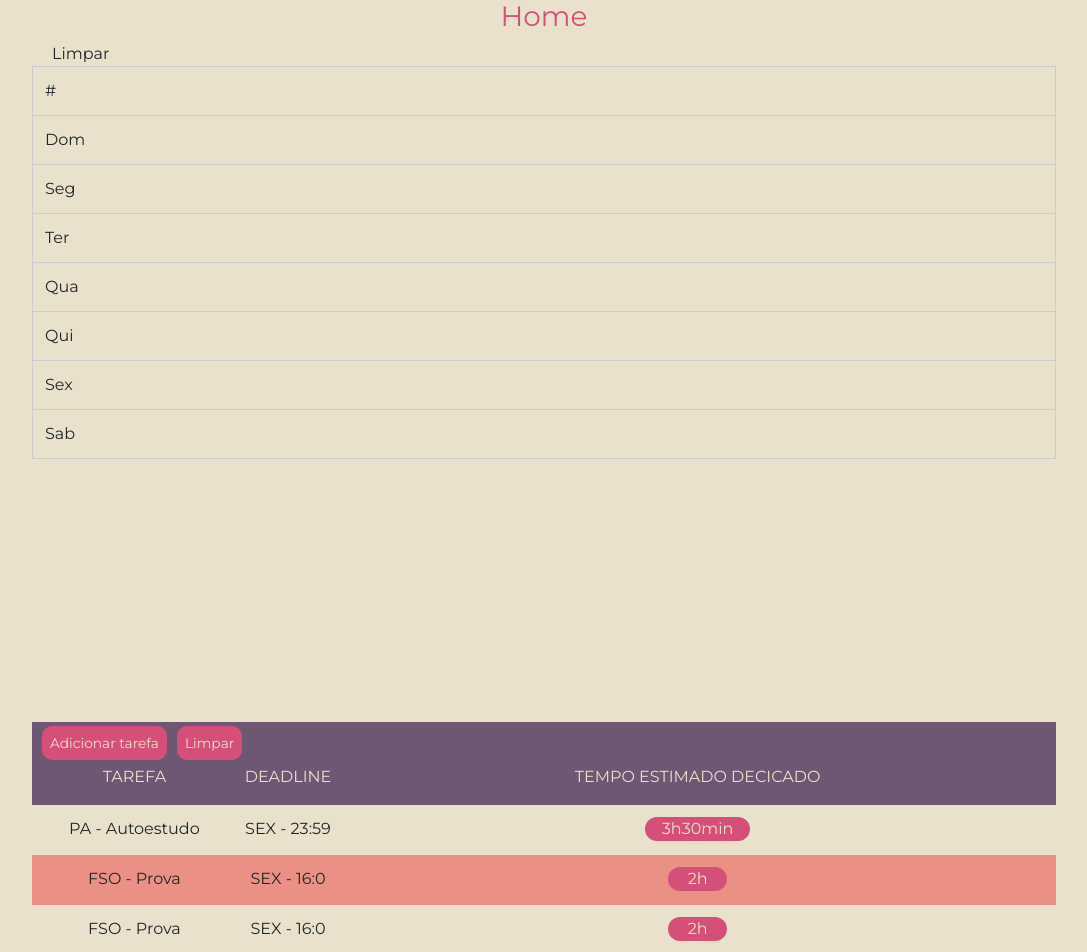
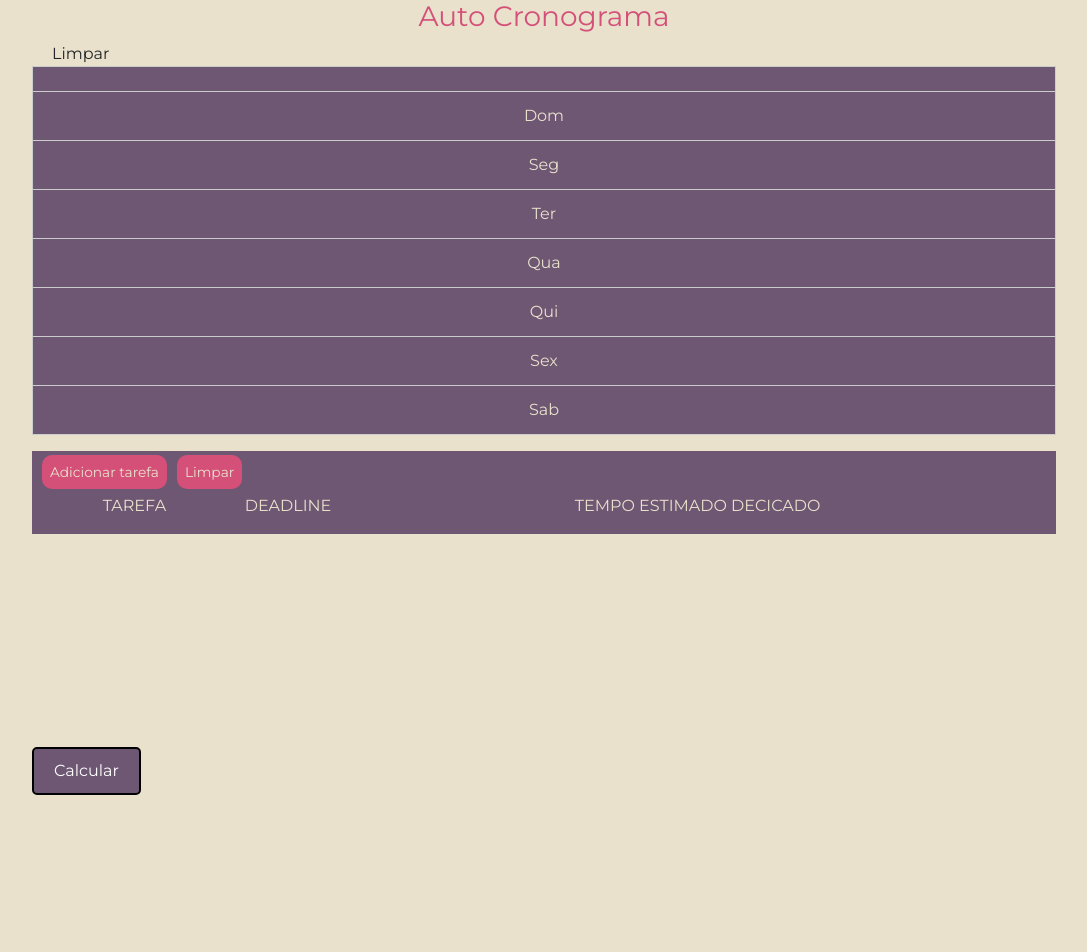
Before and after one commit to projeto-de-algoritmos/Greed_AutoCronograma, a React (Create React App) app in the folder app/: page /home in a window 1280 px wide. Shown: the top 952 px of the page, without its empty margins (96-1183 px from the left). After the commit the page ends 800 px from the top, so only its background shows below. Built offline with nearby package versions, Linux system fonts and the light colour scheme; some icons are missing.

Commit message:
Create schedule logic and show the schelude page
Co-authored-by: Sam Buters <sambuters@gmail.com>

```diff
--- /dev/null
+++ b/app/src/components/Cell/index.js
@@ -0,0 +1,51 @@
+import React, { useState } from "react";
+import { Tooltip } from "reactstrap";
+import "./styles.css";
+
+export default function Cell({
+  organizedTasks,
+  config,
+  totalTimeMimDay,
+  i,
+  j,
+}) {
+  const [tooltipOpen, setTooltipOpen] = useState(false);
+  const toggle = () => setTooltipOpen(!tooltipOpen);
+
+  return (
+    <>
+      <td
+        className="cell"
+        id={`t-${i}${j}`}
+        style={{
+          backgroundColor:
+            organizedTasks?.find(
+              (task) =>
+                Number(task.initTimeMin) + Number(task.time) >=
+                i * totalTimeMimDay + j * Number(config.stepMin)
+            )?.color || null,
+        }}
+      ></td>
+      {organizedTasks?.find(
+        (task) =>
+          Number(task.initTimeMin) + Number(task.time) >=
+          i * totalTimeMimDay + j * Number(config.stepMin)
+      ) && (
+        <Tooltip
+          placement="bottom"
+          isOpen={tooltipOpen}
+          target={`t-${i}${j}`}
+          toggle={toggle}
+        >
+          {
+            organizedTasks?.find(
+              (task) =>
+                Number(task.initTimeMin) + Number(task.time) >=
+                i * totalTimeMimDay + j * Number(config.stepMin)
+            )?.name
+          }
+        </Tooltip>
+      )}
+    </>
+  );
+}
--- /dev/null
+++ b/app/src/components/Cell/styles.css
@@ -0,0 +1,7 @@
+td.cell:hover {
+  transform: scale(1.1);
+  -webkit-transform: scale(1.1);
+}
+td.cell {
+  transition: 0.5s;
+}
--- a/app/src/components/Schedule/index.js
+++ b/app/src/components/Schedule/index.js
@@ -10,25 +10,31 @@ import {
 } from "reactstrap";
 import "./styles.css";
 import { GrClear } from "react-icons/all";
+import Cell from "../Cell";
 
 const DAYS_WEEK = ["Dom", "Seg", "Ter", "Qua", "Qui", "Sex", "Sab"];
 
-export default function Schedule() {
+export default function Schedule({ organizedTasks, SetOrganizedTasks }) {
   const [config, setUserConfig] = useState(null);
   const [tableColumns, setTableColumns] = useState([]);
-  const [timeNotAvailableArray, setTimeNotAvailableArray] = useState([]);
   const [eraseModalOpen, setEraseModalOpen] = useState(false);
-
-  console.log(config);
+  const [totalTimeMimDay, setTotalTimeMimDay] = useState(0);
 
   const toggleEraseModal = () => setEraseModalOpen(!eraseModalOpen);
 
   useEffect(() => {
-    if (config) setSchedule();
+    if (config) {
+      setSchedule();
+      setTotalTimeMimDay(config.totalWeekTimeMin / 7);
+    }
   }, [config]);
   useEffect(() => {
     loadUserConfig();
   }, []);
+  useEffect(() => {
+    if (organizedTasks.length) setTasksOnSchedule();
+  }, [organizedTasks]);
+
   const loadUserConfig = () => {
     const configFromStorage = localStorage.getItem("user:config");
     setUserConfig(JSON.parse(configFromStorage));
@@ -46,14 +52,24 @@ export default function Schedule() {
       (finalTimeAbsoluteHour - intitalTimeAbsoluteHour) / stepAbsoluteHour;
 
     const timeArray = [];
-    for (let i = 0; i <= tableTImerCounter; i++) {
+    for (let i = 0; i < tableTImerCounter; i++) {
       timeArray.push(intitalTimeAbsoluteHour + i * stepAbsoluteHour);
     }
     setTableColumns(timeArray);
   };
 
+  const setTasksOnSchedule = () => {
+    // organizedTasks.forEach((task) => {
+    //   const squareToColor = {
+    //     i: Math.floor(task.initTimeMin)/totalTimeMimDay,
+    //     j:
+    //   }
+    //   setTaskSquareArray([...taskSquareArray, squareToColor]);
+    // })
+  };
+
   const clearAll = () => {
-    setTimeNotAvailableArray([]);
+    SetOrganizedTasks([]);
     toggleEraseModal();
   };
 
@@ -61,17 +77,6 @@ export default function Schedule() {
     const hour = parseInt(time);
     const min = (time - hour) * 60;
     return `${hour}:${min}`;
-  };
-
-  const setTimeUnavailable = (i, j) => {
-    if (timeNotAvailableArray.some((item) => item.i === i && item.j === j)) {
-      const newArray = timeNotAvailableArray.filter(
-        (item) => item.i !== i || item.j !== j
-      );
-      setTimeNotAvailableArray(newArray);
-    } else {
-      setTimeNotAvailableArray([...timeNotAvailableArray, { i, j }]);
-    }
   };
 
   const clearScheduleModal = () => {
@@ -99,7 +104,7 @@ export default function Schedule() {
         <Table bordered>
           <thead>
             <tr>
-              <th>#</th>
+              <th id="column"></th>
               {tableColumns.map((time, i) => (
                 <th id="column" key={i}>
                   {formaTime(time)}
@@ -110,19 +115,17 @@ export default function Schedule() {
           <tbody>
             {DAYS_WEEK.map((day, i) => (
               <tr key={i}>
-                <th scope="row">{day}</th>
+                <th id="row" scope="row">
+                  {day}
+                </th>
                 {tableColumns.map((time, j) => (
-                  <td
-                    key={j}
-                    style={{
-                      backgroundColor: timeNotAvailableArray.some(
-                        (item) => item.i === i && item.j === j
-                      )
-                        ? "#ee6f57"
-                        : null,
-                    }}
-                    onClick={() => setTimeUnavailable(i, j)}
-                  ></td>
+                  <Cell
+                    organizedTasks={organizedTasks}
+                    config={config}
+                    totalTimeMimDay={totalTimeMimDay}
+                    i={i}
+                    j={j}
+                  />
                 ))}
               </tr>
             ))}
--- a/app/src/components/Schedule/styles.css
+++ b/app/src/components/Schedule/styles.css
@@ -1,18 +1,9 @@
 .schedule-container {
   width: 80%;
-  height: 65vh;
-  margin-bottom: 10rem;
 }
 .table-bordered td,
 .table-bordered th {
   border: 1px solid #ccc !important;
-}
-
-.table-bordered td:hover {
-  cursor: pointer;
-}
-.table-bordered td:hover {
-  background-color: #b9b19e;
 }
 
 .schedule-content {
@@ -31,6 +22,9 @@
   opacity: 0.6;
 }
 
-th#column {
+th#column,
+th#row {
   text-align: center;
+  background-color: #6e5773;
+  color: #e9e1cc;
 }
--- a/app/src/components/TaskList/index.js
+++ b/app/src/components/TaskList/index.js
@@ -3,166 +3,8 @@ import { Button } from "reactstrap";
 import TaskListModal from "../TaskListModal";
 import "./styles.css";
 
-export default function TaskList() {
-  const [tasks, setTasks] = useState([
-    {
-      name: "PA - Autoestudo",
-      deadline: {
-        day: 6,
-        hour: 23,
-        minute: 59,
-      },
-      time: {
-        hour: 3,
-        minute: 30,
-      },
-    },
-
-    {
-      name: "FSO - Prova",
-      deadline: {
-        day: 6,
-        hour: 16,
-        minute: 0,
-      },
-      time: {
-        hour: 2,
-        minute: 0,
-      },
-    },
-    {
-      name: "FSO - Prova",
-      deadline: {
-        day: 6,
-        hour: 16,
-        minute: 0,
-      },
-      time: {
-        hour: 2,
-        minute: 0,
-      },
-    },
-    {
-      name: "FSO - Prova",
-      deadline: {
-        day: 6,
-        hour: 16,
-        minute: 0,
-      },
-      time: {
-        hour: 2,
-        minute: 0,
-      },
-    },
-    {
-      name: "FSO - Prova",
-      deadline: {
-        day: 6,
-        hour: 16,
-        minute: 0,
-      },
-      time: {
-        hour: 2,
-        minute: 0,
-      },
-    },
-    {
-      name: "FSO - Prova",
-      deadline: {
-        day: 6,
-        hour: 16,
-        minute: 0,
-      },
-      time: {
-        hour: 2,
-        minute: 0,
-      },
-    },
-    {
-      name: "FSO - Prova",
-      deadline: {
-        day: 6,
-        hour: 16,
-        minute: 0,
-      },
-      time: {
-        hour: 2,
-        minute: 0,
-      },
-    },
-    {
-      name: "FSO - Prova",
-      deadline: {
-        day: 6,
-        hour: 16,
-        minute: 0,
-      },
-      time: {
-        hour: 2,
-        minute: 0,
-      },
-    },
-    {
-      name: "FSO - Prova",
-      deadline: {
-        day: 6,
-        hour: 16,
-        minute: 0,
-      },
-      time: {
-        hour: 2,
-        minute: 0,
-      },
-    },
-    {
-      name: "FSO - Prova",
-      deadline: {
-        day: 6,
-        hour: 16,
-        minute: 0,
-      },
-      time: {
-        hour: 2,
-        minute: 0,
-      },
-    },
-    {
-      name: "FSO - Prova",
-      deadline: {
-        day: 6,
-        hour: 16,
-        minute: 0,
-      },
-      time: {
-        hour: 2,
-        minute: 0,
-      },
-    },
-    {
-      name: "FSO - Prova",
-      deadline: {
-        day: 6,
-        hour: 16,
-        minute: 0,
-      },
-      time: {
-        hour: 2,
-        minute: 0,
-      },
-    },
-    {
-      name: "FSO - Prova",
-      deadline: {
-        day: 6,
-        hour: 16,
-        minute: 0,
-      },
-      time: {
-        hour: 2,
-        minute: 0,
-      },
-    },
-  ]);
+export default function TaskList({ calculateMinLateness }) {
+  const [tasks, setTasks] = useState([]);
   const [modalTask, setModalTask] = useState();
   const [modalShow, setModalShow] = useState(false);
   const [targetTask, setTargetTask] = useState();
@@ -245,7 +87,7 @@ export default function TaskList() {
           );
         })}
       </div>
-
+      <button onClick={() => calculateMinLateness(tasks)}>Calcular</button>
       <TaskListModal
         addTask={addTask}
         isVisible={modalShow}
--- a/app/src/components/TaskList/styles.css
+++ b/app/src/components/TaskList/styles.css
@@ -92,7 +92,7 @@
 
 .table-cell span:hover {
   transform-origin: center;
-  transform: scale(110%);
+  transform: scale(1.1);
   cursor: pointer;
 }
 
--- a/app/src/pages/home/index.js
+++ b/app/src/pages/home/index.js
@@ -1,16 +1,93 @@
-import React from "react";
+import React, { useState } from "react";
 import TaskList from "../../components/TaskList";
 import Schedule from "../../components/Schedule";
+import generateRandomColor from "../../utils/generateRandomColor";
 import "./styles.css";
 
-function home() {
+function Home() {
+  const [organizedTasks, SetOrganizedTasks] = useState([]);
+
+  function calculateMinLateness(taskList) {
+    const config = JSON.parse(localStorage.getItem("user:config"));
+
+    const weekTotalMin = Number(config.totalWeekTimeMin);
+
+    let taskUnavailableTime = JSON.parse(
+      localStorage.getItem("task:unavailable")
+    );
+
+    taskUnavailableTime.sort(
+      (time1, time2) => Number(time1.finalTimeMin) - Number(time2.finalTimeMin)
+    );
+    console.log("taskList", taskList);
+
+    const dayTotalMin = weekTotalMin / 7;
+
+    const taskListMin = taskList.map((task) => ({
+      ...task,
+      deadlineMin:
+        task.deadline.hour * 60 +
+        task.deadline.minute +
+        (task.deadline.day - 1) * dayTotalMin,
+      timeMin: Number(task.time.hour) * 60 + Number(task.time.minute),
+    }));
+
+    // Organizando as tarefas por ordem de deadline
+    const taskListSorted = taskListMin.sort((task1, task2) => {
+      if (task1.deadlineMin > task2.deadlineMin) return 1;
+      if (task1.deadlineMin === task2.deadlineMin)
+        if (task1.timeMin > task2.timeMin) return 1;
+      return -1;
+    });
+
+    let timerCounter = 0;
+    let schedule = [];
+
+    taskListSorted.forEach((task) => {
+      // const unavailableTimer = getSquaresWithinRange(
+      //   timerCounter,
+      //   timerCounter + Number(task.timeMin),
+      //   taskUnavailableTime
+      // );
+
+      // console.log(unavailableTimer, timerCounter);
+
+      schedule.push({
+        initTimeMin: timerCounter,
+        time: Number(task.timeMin),
+        name: task.name,
+        color: generateRandomColor(),
+      });
+      timerCounter += Number(task.timeMin);
+    });
+
+    console.log(schedule);
+    SetOrganizedTasks(schedule);
+  }
+
+  // function getSquaresWithinRange(start, final, squares) {
+  //   console.log("squares", squares);
+  //   let resultArray = [];
+
+  //   while (
+  //     squares[0] &&
+  //     squares[0].initTimeMin >= start &&
+  //     squares[0].finalTimeMin <= final
+  //   )
+  //     resultArray.push(squares.shift());
+
+  //   return resultArray.length;
+  // }
   return (
     <div className="home">
-      <h3>Home</h3>
-      <Schedule />
-      <TaskList />
+      <h3>Auto Cronograma</h3>
+      <Schedule
+        organizedTasks={organizedTasks}
+        SetOrganizedTasks={SetOrganizedTasks}
+      />
+      <TaskList calculateMinLateness={calculateMinLateness} />
     </div>
   );
 }
 
-export default home;
+export default Home;
--- /dev/null
+++ b/app/src/utils/getWeekTotalMin.js
@@ -0,0 +1,17 @@
+export default function getWeekTotalMin(
+  initalHour,
+  initialMin,
+  finalHour,
+  finalMin
+) {
+  const intialHourToMin = Number(initalHour) * 60;
+  initialMin = Number(initialMin);
+  const finalHourToMin = Number(finalHour) * 60;
+  finalMin = Number(finalMin);
+
+  const initalTimeMin = intialHourToMin + initialMin;
+  const finalTimeMin = finalHourToMin + finalMin;
+
+  const totalTimeMin = finalTimeMin - initalTimeMin;
+  return totalTimeMin * 7;
+}
```
Also changed, not shown: app/src/components/TaskListModal/styles.css (+6 -4 lines), app/src/pages/configuration/index.js (+8 -0 lines).
